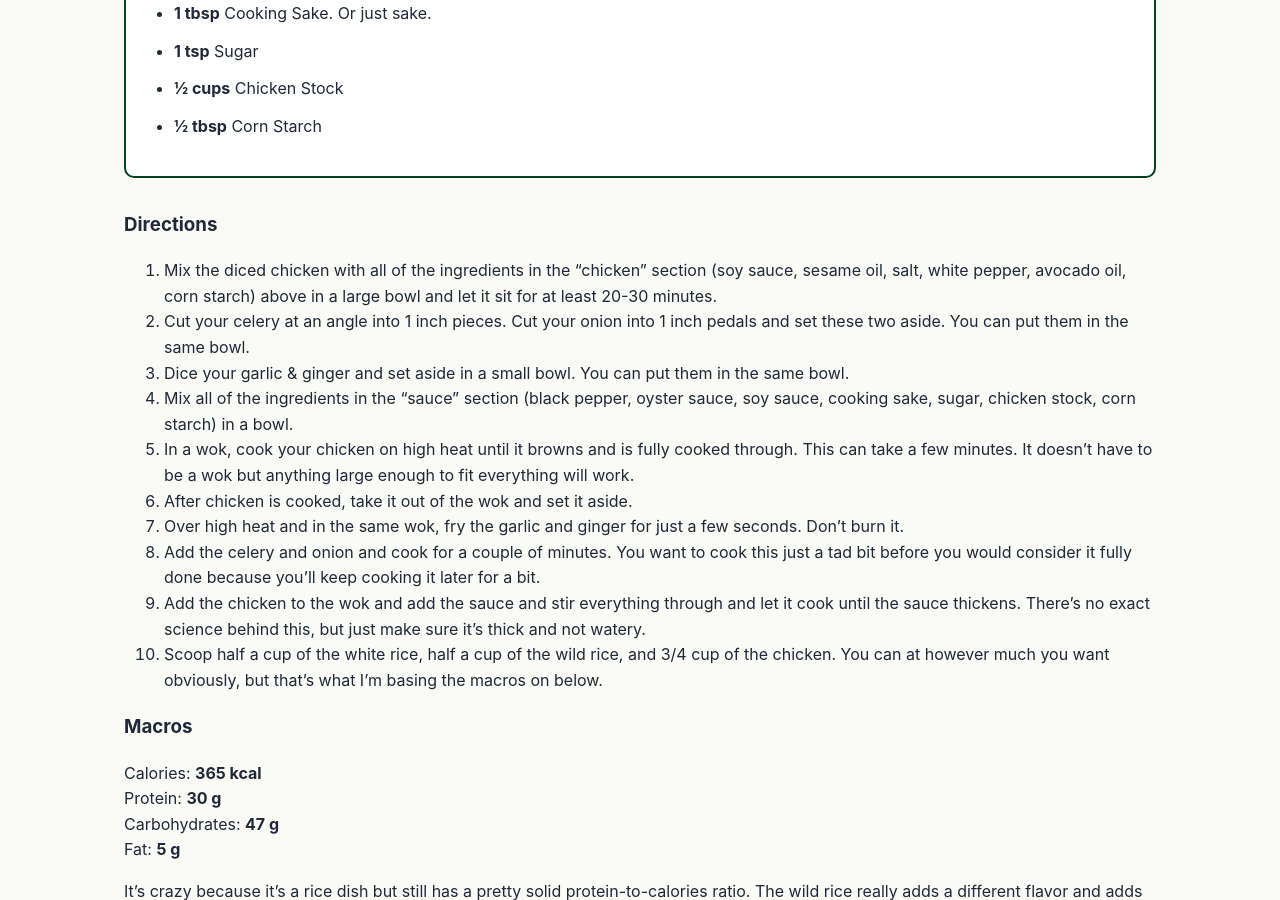
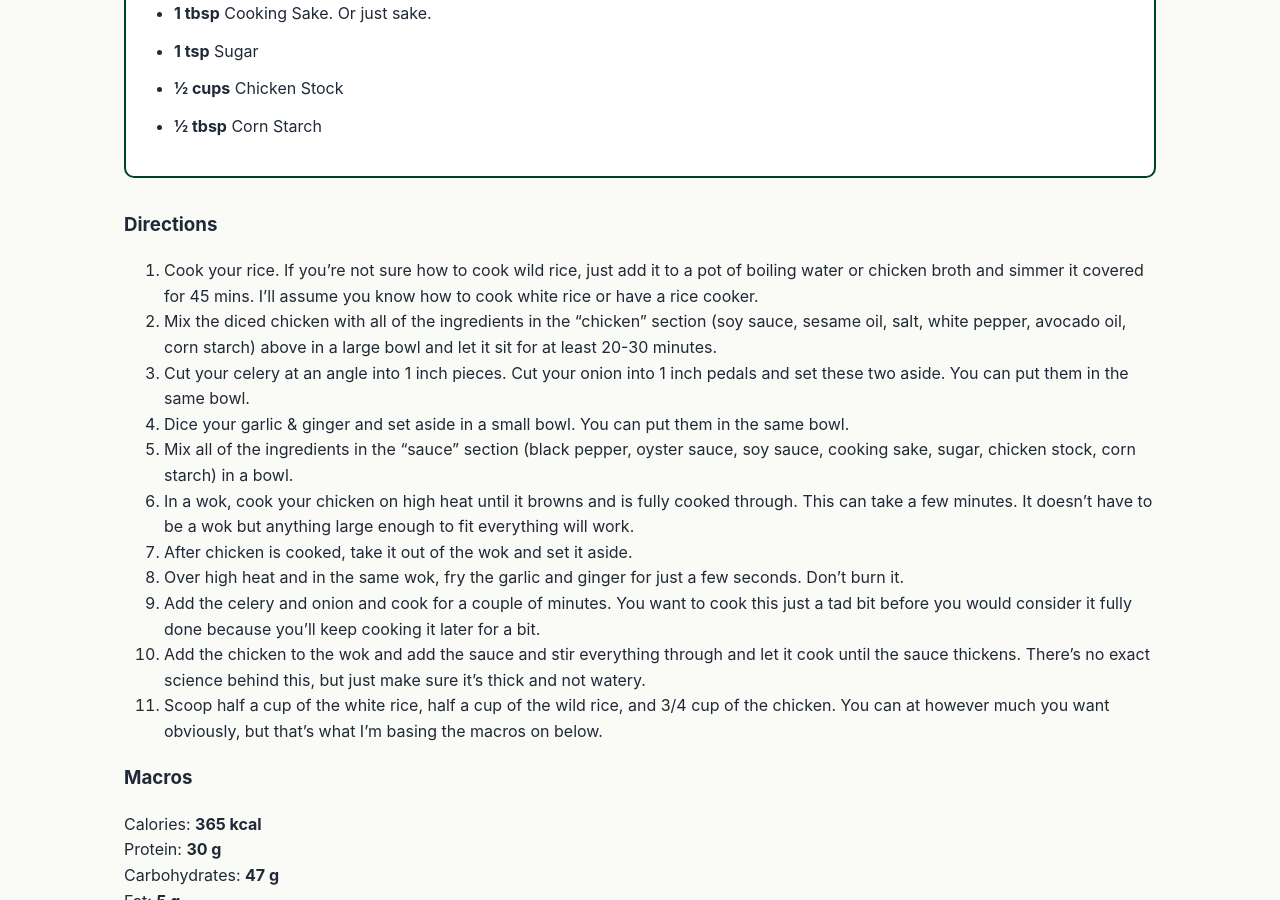
Before and after one commit to jasoncyoun/dadgriller.com, a Jekyll site: the page built from _posts/2025-11-19-black-pepper-chicken.markdown, in a window 1280 px wide and 900 px high, scrolled down 1905 px. Built offline with Jekyll 4.4.1, drawn with Linux system fonts in a browser that asks for light colours; comment, search, counter and statistics services are not loaded.

Commit message:
Updated instructions

```diff
--- a/_posts/2025-11-19-black-pepper-chicken.markdown
+++ b/_posts/2025-11-19-black-pepper-chicken.markdown
@@ -72,16 +72,17 @@ Grab your wok and let's get started.
 </div>
 
 ### Directions
-1. Mix the diced chicken with all of the ingredients in the "chicken" section (soy sauce, sesame oil, salt, white pepper, avocado oil, corn starch) above in a large bowl and let it sit for at least 20-30 minutes.
-2. Cut your celery at an angle into 1 inch pieces. Cut your onion into 1 inch pedals and set these two aside. You can put them in the same bowl.
-3. Dice your garlic & ginger and set aside in a small bowl. You can put them in the same bowl.
-4. Mix all of the ingredients in the "sauce" section (black pepper, oyster sauce, soy sauce, cooking sake, sugar, chicken stock, corn starch) in a bowl.
-5. In a wok, cook your chicken on high heat until it browns and is fully cooked through. This can take a few minutes. It doesn't have to be a wok but anything large enough to fit everything will work.
-6. After chicken is cooked, take it out of the wok and set it aside.
-7. Over high heat and in the same wok, fry the garlic and ginger for just a few seconds. Don't burn it.
-8. Add the celery and onion and cook for a couple of minutes. You want to cook this just a tad bit before you would consider it fully done because you'll keep cooking it later for a bit.
-9. Add the chicken to the wok and add the sauce and stir everything through and let it cook until the sauce thickens. There's no exact science behind this, but just make sure it's thick and not watery.
-10. Scoop half a cup of the white rice, half a cup of the wild rice, and 3/4 cup of the chicken. You can  at however much you want obviously, but that's what I'm basing the macros on below.
+1. Cook your rice. If you're not sure how to cook wild rice, just add it to a pot of boiling water or chicken broth and simmer it covered for 45 mins. I'll assume you know how to cook white rice or have a rice cooker.
+2. Mix the diced chicken with all of the ingredients in the "chicken" section (soy sauce, sesame oil, salt, white pepper, avocado oil, corn starch) above in a large bowl and let it sit for at least 20-30 minutes.
+3. Cut your celery at an angle into 1 inch pieces. Cut your onion into 1 inch pedals and set these two aside. You can put them in the same bowl.
+4. Dice your garlic & ginger and set aside in a small bowl. You can put them in the same bowl.
+5. Mix all of the ingredients in the "sauce" section (black pepper, oyster sauce, soy sauce, cooking sake, sugar, chicken stock, corn starch) in a bowl.
+6. In a wok, cook your chicken on high heat until it browns and is fully cooked through. This can take a few minutes. It doesn't have to be a wok but anything large enough to fit everything will work.
+7. After chicken is cooked, take it out of the wok and set it aside.
+8. Over high heat and in the same wok, fry the garlic and ginger for just a few seconds. Don't burn it.
+9. Add the celery and onion and cook for a couple of minutes. You want to cook this just a tad bit before you would consider it fully done because you'll keep cooking it later for a bit.
+10. Add the chicken to the wok and add the sauce and stir everything through and let it cook until the sauce thickens. There's no exact science behind this, but just make sure it's thick and not watery.
+11. Scoop half a cup of the white rice, half a cup of the wild rice, and 3/4 cup of the chicken. You can  at however much you want obviously, but that's what I'm basing the macros on below.
 
 ### Macros
 Calories: **365 kcal**
```
